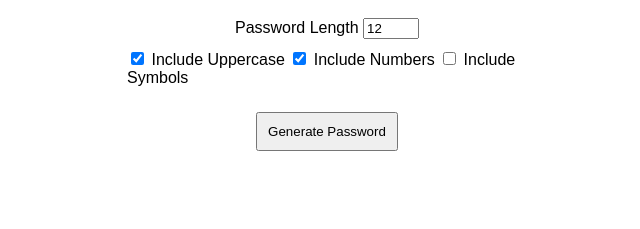
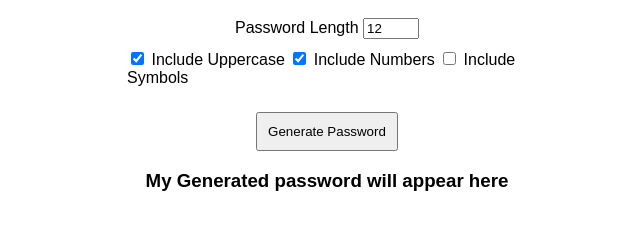
Before and after one commit to PintoMayor/project-submission, a plain HTML site: page section-a-password-generator/index.html in a window 1280 px wide. Shown: the part 127-356 px from the top of the page, without its empty margins (313-953 px from the left). Drawn offline with Linux system fonts and the light colour scheme.

Commit message:
Update index.html

```diff
--- a/section-a-password-generator/index.html
+++ b/section-a-password-generator/index.html
@@ -20,7 +20,7 @@
 
   <button onclick="generatePassword()">Generate Password</button>
 
-
+  <h3 id="result">My Generated password will appear here</h3>
 
   <script src="script.js"></script>
 </body>
```
